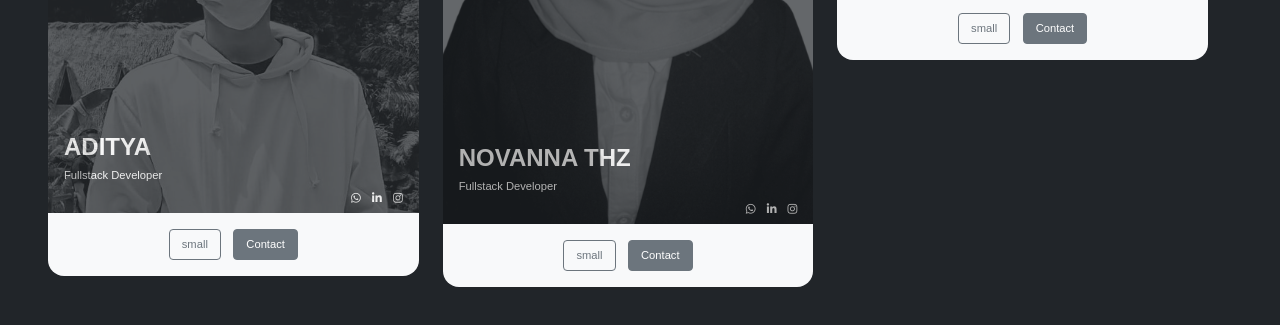
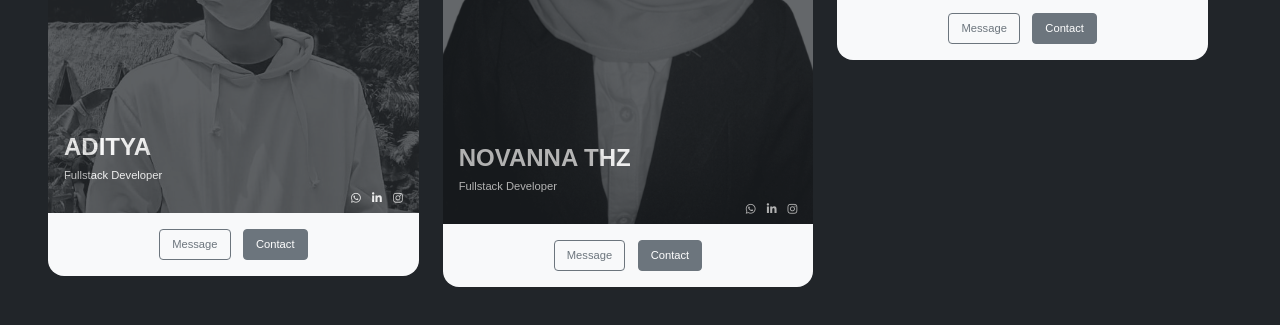
Before and after one commit to adityaw24/profile-card, a plain HTML site: page index.html in a window 1280 px wide. Shown: the part 329-654 px from the top of the page. Drawn offline with nearby package versions, Linux system fonts and the light colour scheme; a web font is replaced by a local one.

Commit message:
Update index.html

```diff
--- a/index.html
+++ b/index.html
@@ -69,10 +69,11 @@
                     </div>
                 </div>
                 <div class="text-center bg-light py-3 button-container">
-                    <button class="btn btn-outline-secondary me-2 button">small</button>
+                    <button class="btn btn-outline-secondary me-2 button">Message</button>
                     <button class="btn btn-secondary button">Contact</button>
                 </div>
             </div>
+
 <!----------------------------------NOVANNA---------------------->
             <div class="col">
                 <div class="profile">
@@ -90,7 +91,7 @@
                     </div>
                 </div>
                 <div class="text-center bg-light py-3 button-container">
-                    <button class="btn btn-outline-secondary me-2 button">small</button>
+                    <button class="btn btn-outline-secondary me-2 button">Message</button>
                     <button class="btn btn-secondary button">Contact</button>
                 </div>
             </div>
@@ -111,7 +112,7 @@
                     </div>
                 </div>
                 <div class="text-center bg-light py-3 button-container">
-                    <button class="btn btn-outline-secondary me-2 button">small</button>
+                    <button class="btn btn-outline-secondary me-2 button">Message</button>
                     <button class="btn btn-secondary button">Contact</button>
                 </div>
             </div>
```
